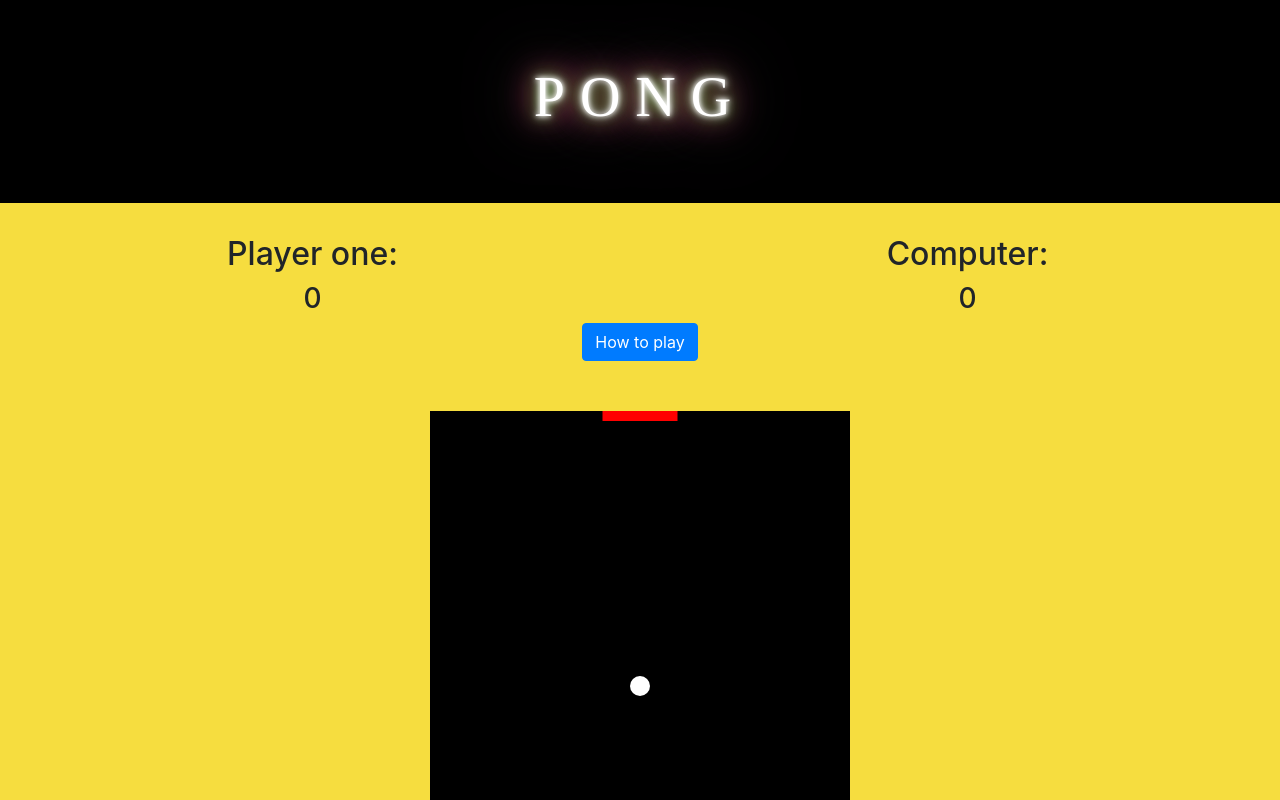
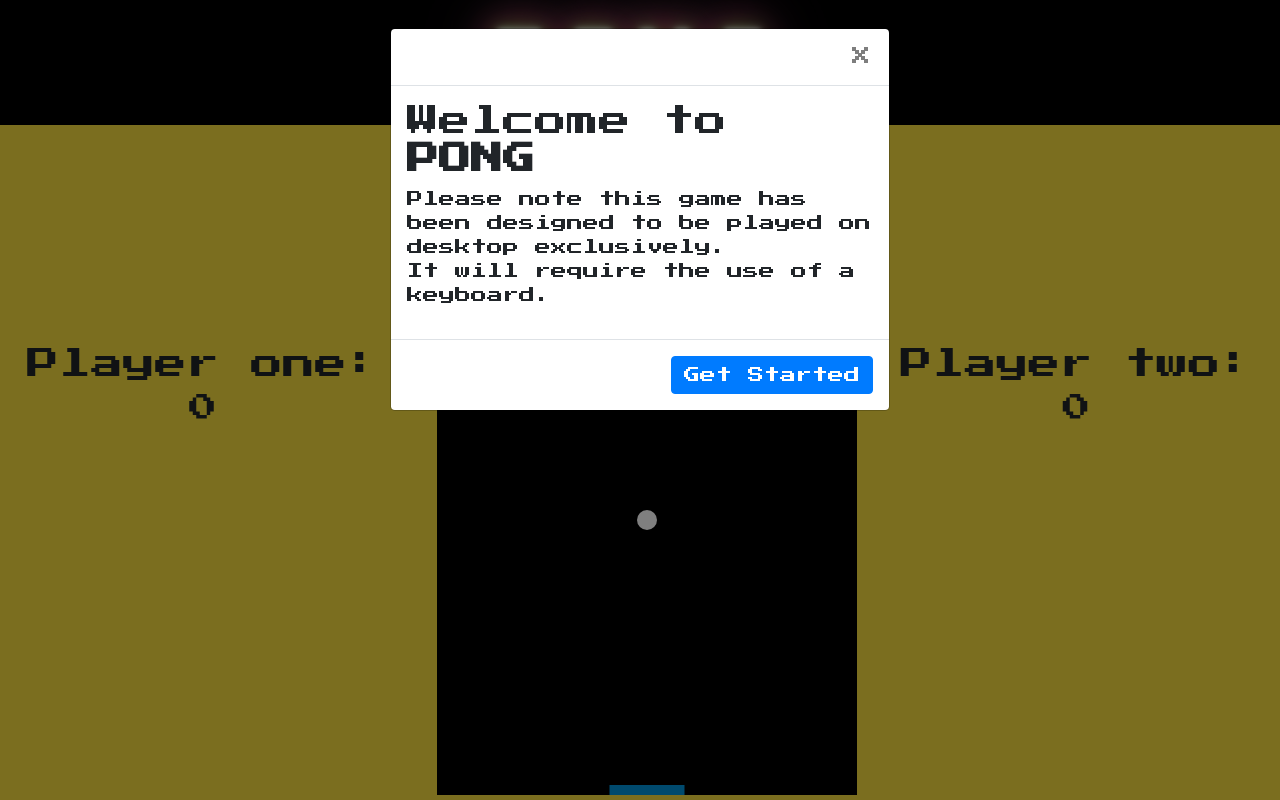
Before and after one commit to armedcor/classic-pong-single-player, a plain HTML site: page index.html in a window 1280 px wide. Shown: the top 800 px of the page. Drawn offline with nearby package versions, Linux system fonts and the light colour scheme.

Commit message:
Added extra styling, changed fonts and added font awesome cdn

```diff
--- a/assets/script.js
+++ b/assets/script.js
@@ -117,3 +117,7 @@ function draw() {
   requestAnimationFrame(draw);
 
 }
+
+$(document).ready(function () {
+  $('#welcomeModal').modal('show');
+});
--- a/assets/style.css
+++ b/assets/style.css
@@ -1,10 +1,24 @@
 * {
   padding: 0;
   margin: 0;
+  font-family: 'Press Start 2P', cursive;
+}
+
+html {
+  scroll-behavior: smooth;
+}
+
+html {
+  overflow-x: hidden;
 }
 
 body {
   background-color: #f4d50cc9;
+}
+
+.player-one-score,
+.computer-score {
+  padding-top: 150px
 }
 
 canvas {
@@ -16,6 +30,7 @@ canvas {
 
 .score-board {
   text-align: center;
+  font-family: 'Press Start 2P', cursive;
 }
 
 .game-info-button {
@@ -25,18 +40,35 @@ canvas {
 
 .start-game {
   text-align: center;
-  padding-top: 20px;
+  margin: 25px;
+
 }
+
+
 
 .jumbotron {
   background-color: black;
   letter-spacing: 15px;
+  padding: 25px;
 }
 
 h1 {
-  font-size: 60px;
-  font-family: 'Futura';
+  font-size: 6.5rem;
+  font-family: 'Press Start 2P', cursive;
   color: #fff;
   text-shadow: 0 0 5px #fff, 0 0 10px #fff, 0 0 20px #16f800, 0 0 30px #ff0080, 0 0 40px #ff00ac, 0 0 55px #16f800, 0 0 75px #ff0ac6;
   text-align: center;
 }
+
+
+footer {
+  border-color: transparent;
+  text-align: center;
+  background-color: rgb(11, 4, 22);
+  padding: 15px;
+  color: #fff;
+}
+
+#copy-right {
+  padding-bottom: 25px;
+}
--- a/index.html
+++ b/index.html
@@ -7,6 +7,9 @@
   <meta http-equiv="X-UA-Compatible" content="ie=edge">
   <title>Pong</title>
   <link href="https://stackpath.bootstrapcdn.com/bootstrap/4.3.1/css/bootstrap.min.css" rel="stylesheet">
+  <link rel="stylesheet" href="https://use.fontawesome.com/releases/v5.9.0/css/all.css">
+  <link rel="stylesheet" href="https://use.fontawesome.com/releases/v5.9.0/css/v4-shims.css">
+  <link href="https://fonts.googleapis.com/css?family=Press+Start+2P&display=swap" rel="stylesheet">
   <link rel="stylesheet" href="assets/style.css">
 
 </head>
@@ -18,17 +21,6 @@
     </div>
   </div>
 
-  <div class="row score-board">
-    <div class="col-6">
-      <h2>Player one:</h2>
-      <h3 id="playerOneScore">0</h3>
-    </div>
-    <div class="col-6">
-      <h2>Computer:</h2>
-      <h3 id="computerScore">0</h3>
-    </div>
-  </div>
-
   <div class="row game-info-button">
     <div class="col">
       <button type="button" class="btn btn-primary" data-toggle="modal" data-target="#how-to-play-modal">
@@ -37,8 +29,23 @@
     </div>
   </div>
 
+  <div class="row score-board">
+    <div class="col-4 player-one-score">
+      <h2>Player one:</h2>
+      <h3 id="playerOneScore">0</h3>
+    </div>
 
-  <canvas id="myCanvas" width="420" height="550"></canvas>
+
+    <div class="col-4">
+      <canvas id="myCanvas" width="420" height="550"></canvas>
+    </div>
+
+
+    <div class="col-4 computer-score">
+      <h2>Player two:</h2>
+      <h3 id="computerScore">0</h3>
+    </div>
+  </div>
 
   <div class="row start-game">
     <div class="col">
@@ -57,12 +64,12 @@
         </div>
         <div class="modal-body">
           <p>Single Payer Pong is a game that tests your skills against the PC.</p>
-          <p>Control your bottom paddle using the left and right arrow keys.</p>
+          <p>Control the bottom paddle using the left and right arrow keys.</p>
           <p>The objective of the game is to get the ball behind the AI controlled paddle to score a point.</p>
           <p>The first player to get to 10 wins!</p>
         </div>
         <div class="modal-footer">
-          <button type="button" class="btn btn-primary" data-dismiss="modal" onclick="location.reload()">Play
+          <button type="button" class="btn btn-primary" data-dismiss="modal">Play
             Pong!</button>
         </div>
       </div>
@@ -86,6 +93,27 @@
   </div>
 
 
+  <div class="modal" tabindex="-1" role="dialog" id="welcomeModal">
+    <div class="modal-dialog" role="document">
+      <div class="modal-content">
+        <div class="modal-header">
+          <button type="button" class="close" data-dismiss="modal" aria-label="Close">
+            <span aria-hidden="true">&times;</span>
+          </button>
+        </div>
+        <div class="modal-body">
+          <h2> Welcome to <strong>PONG</strong></h2>
+          <p>Please note this game has been designed to be played on desktop exclusively.<br>
+            It will require the use of a keyboard.</p>
+        </div>
+        <div class="modal-footer">
+          <button type="button" class="btn btn-primary" data-dismiss="modal">Get Started</button>
+        </div>
+      </div>
+    </div>
+  </div>
+
+
   <div id="you-win-modal" class="modal" tableindex="-1" role="dialog">
     <div class="modal-dialog" role="document">
       <div class="modal-content">
@@ -102,11 +130,17 @@
     </div>
   </div>
 
+</body>
 
 
-</body>
 
 <footer>
+  <p>Cormac Lawlor</p>
+  <i id="copy-right" class="far fa-copyright"></i>
+  <p>2019</p>
+
+</footer>
+
 
 </footer>
 <!-- jQuery library -->
```
